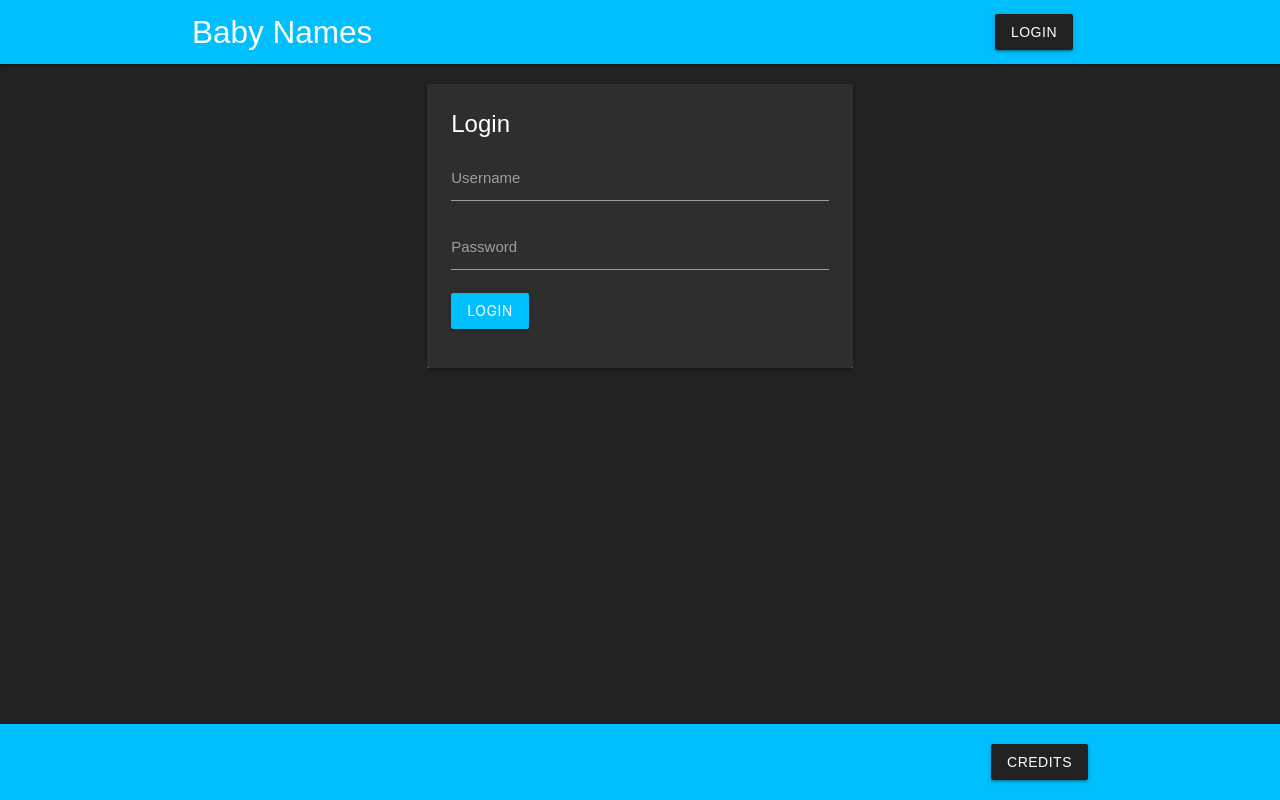
After one commit to SymonRod/flask_babynames, a Flask app: template templates/login.html in a window 1280 px wide. The commit adds this page. Run offline with Flask 2, Linux system fonts and the light colour scheme; the template is opened without the code that fills it, so the values that code supplies are empty; some web fonts are replaced.

Commit message:
Addded login page

```diff
--- a/app.py
+++ b/app.py
@@ -1,9 +1,10 @@
 import random
 import string
+
+from flask.wrappers import Response
 from app_secret import secret
 from flask import Flask, render_template, request, jsonify, url_for, redirect
 from flask import session as flask_session
-from sqlalchemy.sql.functions import user
 from db import session, Nomi, MiPiace, UserTest
 from passlib.hash import pbkdf2_sha256
 
@@ -35,24 +36,27 @@ def getLikes():
     return jsonify(likes)
 
 
-@app.route("/login")
-def verifyUser():
-    try:
-        username = request.args["username"]
-        passwd = request.args["password"]
-    except Exception as e:
-        return "Error"
+@app.route("/login", methods = ['GET', 'POST'])
+def login():
+    if request.method == 'POST':
+        try:
+            username = request.form["username"]
+            passwd = request.form["password"]
+        except Exception as e:
+            return "Error"
 
-    for user in session.query(UserTest.nickname, UserTest.password, UserTest.salt).filter(UserTest.nickname == username):
-        passwd = pbkdf2_sha256.hash(
-            passwd, rounds=200000, salt=user.salt.encode())
+        for user in session.query(UserTest.nickname, UserTest.password, UserTest.salt).filter(UserTest.nickname == username):
+            passwd = pbkdf2_sha256.hash(
+                passwd, rounds=200000, salt=user.salt.encode())
 
-        if passwd == user.password:
-            flask_session['logged'] = True
-            flask_session['nickname'] = user.nickname
-            return redirect("/")
+            if passwd == user.password:
+                flask_session['logged'] = True
+                flask_session['nickname'] = user.nickname
+                return redirect("/")
 
-    return "Username o password incorretti!"
+        return Response(render_template("login.html"),401)
+    else:
+        return render_template("login.html")
 
 
 @app.route("/addUser")
--- a/static/css/white_black_theme.css
+++ b/static/css/white_black_theme.css
@@ -1,5 +1,4 @@
 body {
-
   background: #222;
 
   font-family: "Montserrat", sans-serif;
@@ -9,138 +8,82 @@ body {
   min-height: 100vh;
 
   flex-direction: column;
-
 }
 
-
-
 main {
-
   flex: 1 0 auto;
-
 }
-
 
 /* label focus color */
 
-
-
-.input-field input:focus+label {
-
-    color: #00BFFF !important;
-
+.input-field input:focus + label {
+  color: #00bfff !important;
 }
-
-
-
-
 
 /* label underline focus color */
 
+.row .input-field input:focus {
+  border-bottom: 1px solid #00bfff !important;
 
-
-.row .input-field input:focus {
-
-    border-bottom: 1px solid #00BFFF !important;
-
-    box-shadow: 0 1px 0 0 #00BFFF !important;
-
+  box-shadow: 0 1px 0 0 #00bfff !important;
 }
 
-
-
 li {
-
   font-family: "Montserrat", sans-serif;
-
 }
 
-
-
 ul.dropdown-content.select-dropdown li span {
-
   color: white;
 
   background: #222;
 
   /* no need for !important :) */
-
 }
 
-
-
 .select-dropdown {
-
   color: white;
 
   font-family: "Montserrat", sans-serif;
-
 }
 
-
-
 .gray {
-
   color: #575757;
-
 }
 
-
-
 .page-footer {
-
-    background-color: #00BFFF !important;
-
+  background-color: #00bfff !important;
 }
 
-
-
 .dropdown-content {
-
   background-color: #222;
 
   color: white;
-
 }
 
-
-
 .dropdown-content li a {
-
   transition: all 0.5s ease;
 
   color: white;
-
 }
 
-
-
 .dropdown-content li a:hover {
-
   transition: all 0.5s ease;
 
   background-color: white;
 
   color: #222;
-
 }
 
-
-
 .collapsible-body {
-
   background-color: white !important;
-
 }
 
-
-
 nav {
-    background-color: #00BFFF !important;
+  background-color: #00bfff !important;
 }
 
 .btn {
-    background-color: #00BFFF;
+  background-color: #00bfff;
 }
 
 .btn:hover {
@@ -152,13 +95,11 @@ nav {
 }
 
 .btn-inverted:hover {
-    background-color: #00BFFF !important;
+  background-color: #00bfff !important;
 }
 
-[type="checkbox"]:checked+span:not(.lever):before {
+[type="checkbox"]:checked + span:not(.lever):before {
+  border-right: 2px solid #00bfff !important;
 
-    border-right: 2px solid #00BFFF !important;
-
-    border-bottom: 2px solid #00BFFF !important;
-
+  border-bottom: 2px solid #00bfff !important;
 }
--- /dev/null
+++ b/templates/login.html
@@ -0,0 +1,74 @@
+<head>
+  <script type="text/javascript"></script>
+  <title>Login - Baby Names</title>
+  <!--Import Google Icon Font-->
+  <link href="/css/icon.css" rel="stylesheet" crossorigin="anonymous" />
+  <!--Import materialize.css-->
+  <link
+    type="text/css"
+    rel="stylesheet"
+    href="/css/materialize.min.css"
+    media="screen,projection"
+  />
+  <!--Import MontSerrat.css-->
+  <link href="/css/montserrat.css" rel="stylesheet" crossorigin="anonymous" />
+  <!--Let browser know website is optimized for mobile-->
+  <meta name="viewport" content="width=device-width, initial-scale=1.0" />
+
+  <link
+    href="/css/white_black_theme.css"
+    rel="stylesheet"
+    crossorigin="anonymous"
+  />
+
+  <style>
+    .active {
+      color: #00bfff !important;
+    }
+
+    input {
+      color: white;
+    }
+  </style>
+</head>
+
+<body>
+  {% include "nav.html"%}
+  <main>
+    <div class="container" style="color: white">
+      <div class="row">
+        <div class="col s12 m6 offset-m3">
+          <div class="card" style="margin-top: 20px">
+            <div class="card-content" style="background-color: rgb(46, 46, 46)">
+              <span class="card-title">Login</span>
+              <form method="POST" action="/login">
+                <div class="input-field">
+                  <label for="username">Username</label>
+                  <input type="text" name="username" id="username" />
+                </div>
+                <div class="input-field">
+                  <label for="password">Password</label>
+                  <input type="password" name="password" id="password" />
+                </div>
+                <input type="submit" class="btn" value="Login" />
+              </form>
+            </div>
+          </div>
+        </div>
+      </div>
+    </div>
+  </main>
+  {% include "footer.html"%}
+  <script src="/js/jquery-3.5.1.min.js"></script>
+  <script
+    type="text/javascript"
+    src="/js/materialize.min.js"
+    crossorigin="anonymous"
+  ></script>
+
+  <script
+    src="/js/cercanomi.js"
+    type="text/javascript"
+    crossorigin="anonymous"
+  ></script>
+</body>
--- a/templates/nav.html
+++ b/templates/nav.html
@@ -1,6 +1,6 @@
 <nav>
     <div class="container">
-        <a href="#" class="brand-logo">Baby Names</a>
+        <a href="/" class="brand-logo">Baby Names</a>
 
         <ul class="right hide-on-med-and-down">
             {% if session['logged'] %}
```
Also changed, not shown: templates/index.html (+0 -8 lines). Lines whose indentation alone changed are shown as unchanged.
